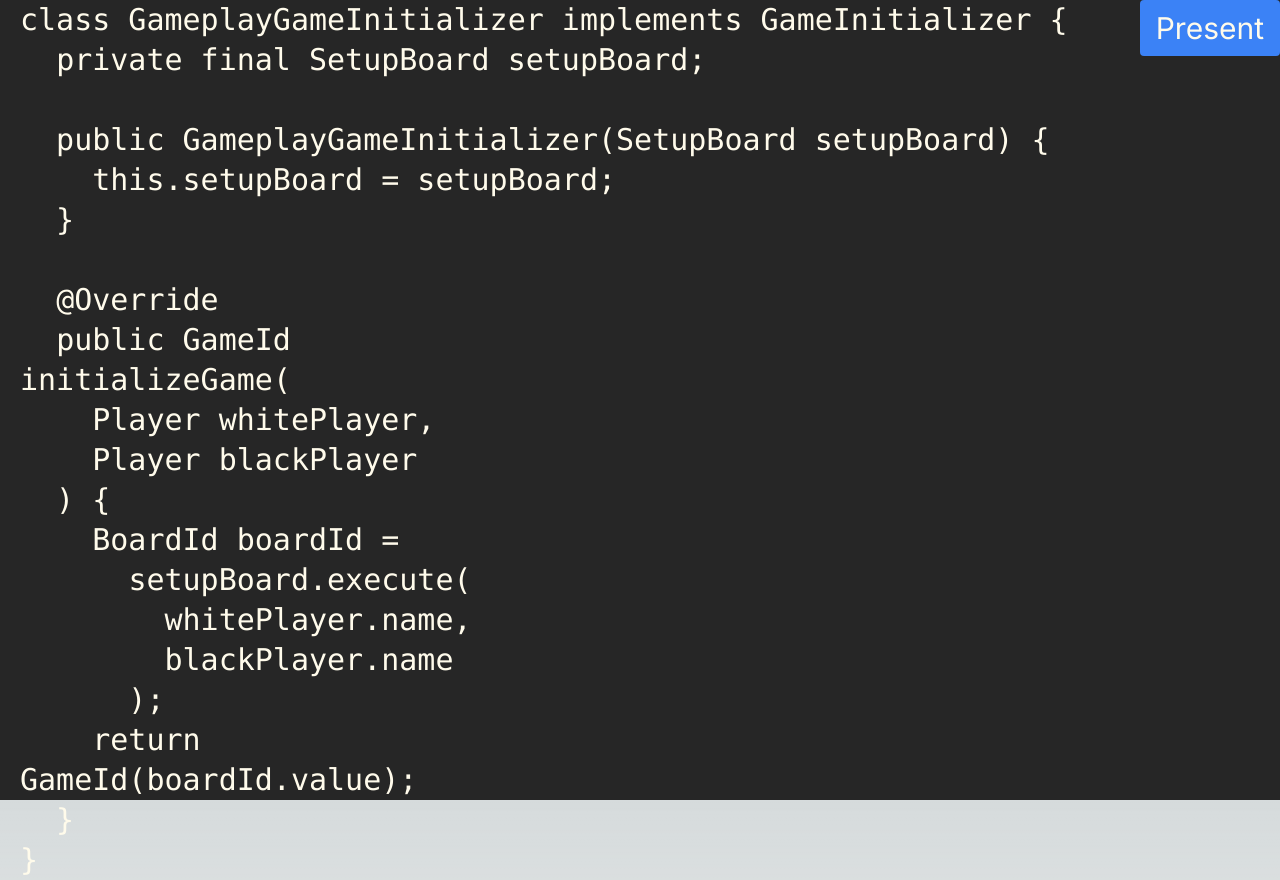
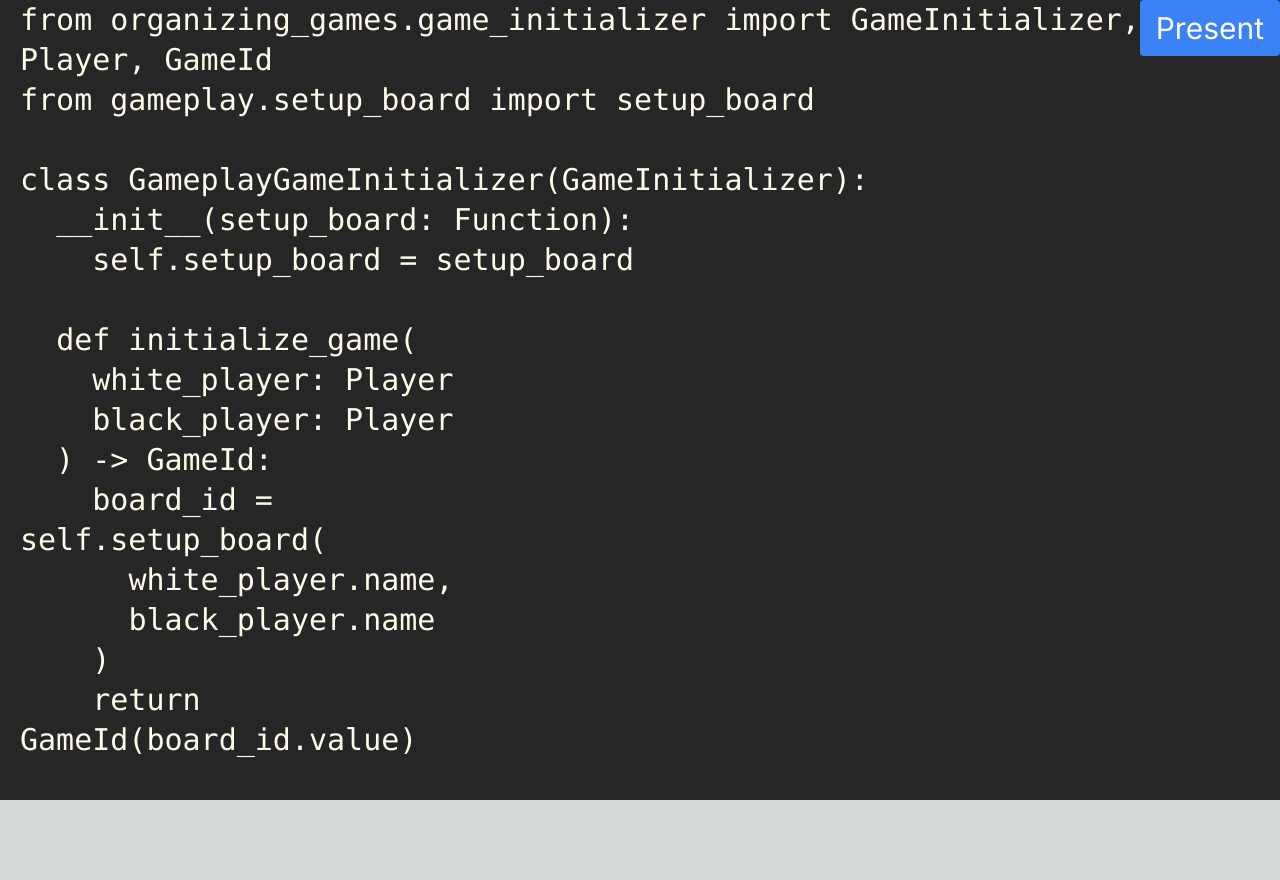
Before and after one commit to alexbasson/talks, a Next.js app: page /modular-monoliths/single-adapter-code-example in a window 1280 px wide. After the commit the page ends 800 px from the top, so only its background shows below. Built offline with nearby package versions, Linux system fonts and the light colour scheme.

Commit message:
Modify the single-adapter-code-example slide to use more idiomatic python

```diff
--- a/app/modular-monoliths/single-adapter-code-example/page.tsx
+++ b/app/modular-monoliths/single-adapter-code-example/page.tsx
@@ -81,11 +81,12 @@ export default function Page() {
     <div className='padding-horizontal w-full flex flex-col flex-grow flex-shrink-0'>
       <div>
         <p className={"pb-0 mb-0 font-mono text-sm"}>
-          class GameplayGameInitializer implements <span className={clsx({[highlightYellow.className]: frame.highlightSecondaryAdapter})}>GameInitializer</span> &#123;<br/>
-          &nbsp;&nbsp;<span className={clsx({[highlightYellow.className]: frame.highlightPrimaryAdapter})}>private final SetupBoard setupBoard;</span><br/><br/>
-          &nbsp;&nbsp;public GameplayGameInitializer(SetupBoard setupBoard) &#123;<br/>
-          &nbsp;&nbsp;&nbsp;&nbsp;this.setupBoard = setupBoard;<br/>
-          &nbsp;&nbsp;&#125;<br/>
+          <span className={clsx({[highlightYellow.className]: frame.highlightSecondaryAdapter})}>from organizing_games.game_initializer import GameInitializer, Player, GameId</span><br/>
+          <span className={clsx({[highlightYellow.className]: frame.highlightPrimaryAdapter})}>from gameplay.setup_board import setup_board</span><br/><br/>
+
+          class GameplayGameInitializer(<span className={clsx({[highlightYellow.className]: frame.highlightSecondaryAdapter})}>GameInitializer</span>):<br/>
+          &nbsp;&nbsp;<span className={clsx({[highlightYellow.className]: frame.highlightPrimaryAdapter})}>__init__(setup_board: Function):</span><br/>
+          &nbsp;&nbsp;&nbsp;&nbsp;self.setup_board = setup_board<br/>
         </p>
       </div>
 
@@ -93,19 +94,15 @@ export default function Page() {
         <div className='w-2/5'>
           <p className='py-0 my-0 font-mono text-sm'>
             <br/>
-            &nbsp;&nbsp;<span className={clsx({[highlightYellow.className]: frame.highlightSecondaryAdapter})}>@Override</span><br/>
-            &nbsp;&nbsp;<span className={clsx({[highlightYellow.className]: frame.highlightSecondaryAdapter})}>public GameId initializeGame</span>(<br/>
-            &nbsp;&nbsp;&nbsp;&nbsp;Player whitePlayer,<br/>
-            &nbsp;&nbsp;&nbsp;&nbsp;Player blackPlayer<br/>
-            &nbsp;&nbsp;) &#123;<br/>
-            &nbsp;&nbsp;&nbsp;&nbsp;BoardId boardId = <br/>
-            &nbsp;&nbsp;&nbsp;&nbsp;&nbsp;&nbsp;<span className={clsx({[highlightYellow.className]: frame.highlightPrimaryAdapter})}>setupBoard.execute</span>(<br/>
-            &nbsp;&nbsp;&nbsp;&nbsp;&nbsp;&nbsp;&nbsp;&nbsp;<span className={clsx({[highlightYellow.className]: frame.highlightNames})}>whitePlayer.name,</span><br/>
-            &nbsp;&nbsp;&nbsp;&nbsp;&nbsp;&nbsp;&nbsp;&nbsp;<span className={clsx({[highlightYellow.className]: frame.highlightNames})}>blackPlayer.name</span><br/>
-            &nbsp;&nbsp;&nbsp;&nbsp;&nbsp;&nbsp;);<br/>
-            &nbsp;&nbsp;&nbsp;&nbsp;return <span className={clsx({[highlightYellow.className]: frame.highlightGameId})}>GameId(boardId.value)</span>;<br/>
-            &nbsp;&nbsp;&#125;<br/>
-            &#125;<br/>
+            &nbsp;&nbsp;<span className={clsx({[highlightYellow.className]: frame.highlightSecondaryAdapter})}>def initialize_game</span>(<br/>
+            &nbsp;&nbsp;&nbsp;&nbsp;white_player: Player<br/>
+            &nbsp;&nbsp;&nbsp;&nbsp;black_player: Player<br/>
+            &nbsp;&nbsp;) -&gt; GameId:<br/>
+            &nbsp;&nbsp;&nbsp;&nbsp;board_id = <span className={clsx({[highlightYellow.className]: frame.highlightPrimaryAdapter})}>self.setup_board</span>(<br/>
+            &nbsp;&nbsp;&nbsp;&nbsp;&nbsp;&nbsp;<span className={clsx({[highlightYellow.className]: frame.highlightNames})}>white_player.name,</span><br/>
+            &nbsp;&nbsp;&nbsp;&nbsp;&nbsp;&nbsp;<span className={clsx({[highlightYellow.className]: frame.highlightNames})}>black_player.name</span><br/>
+            &nbsp;&nbsp;&nbsp;&nbsp;)<br/>
+            &nbsp;&nbsp;&nbsp;&nbsp;return <span className={clsx({[highlightYellow.className]: frame.highlightGameId})}>GameId(board_id.value)</span><br/>
           </p>
         </div>
         <div className='svg-container' ref={targetRef}>
```
Also changed, not shown: app/modular-monoliths/script.txt.
